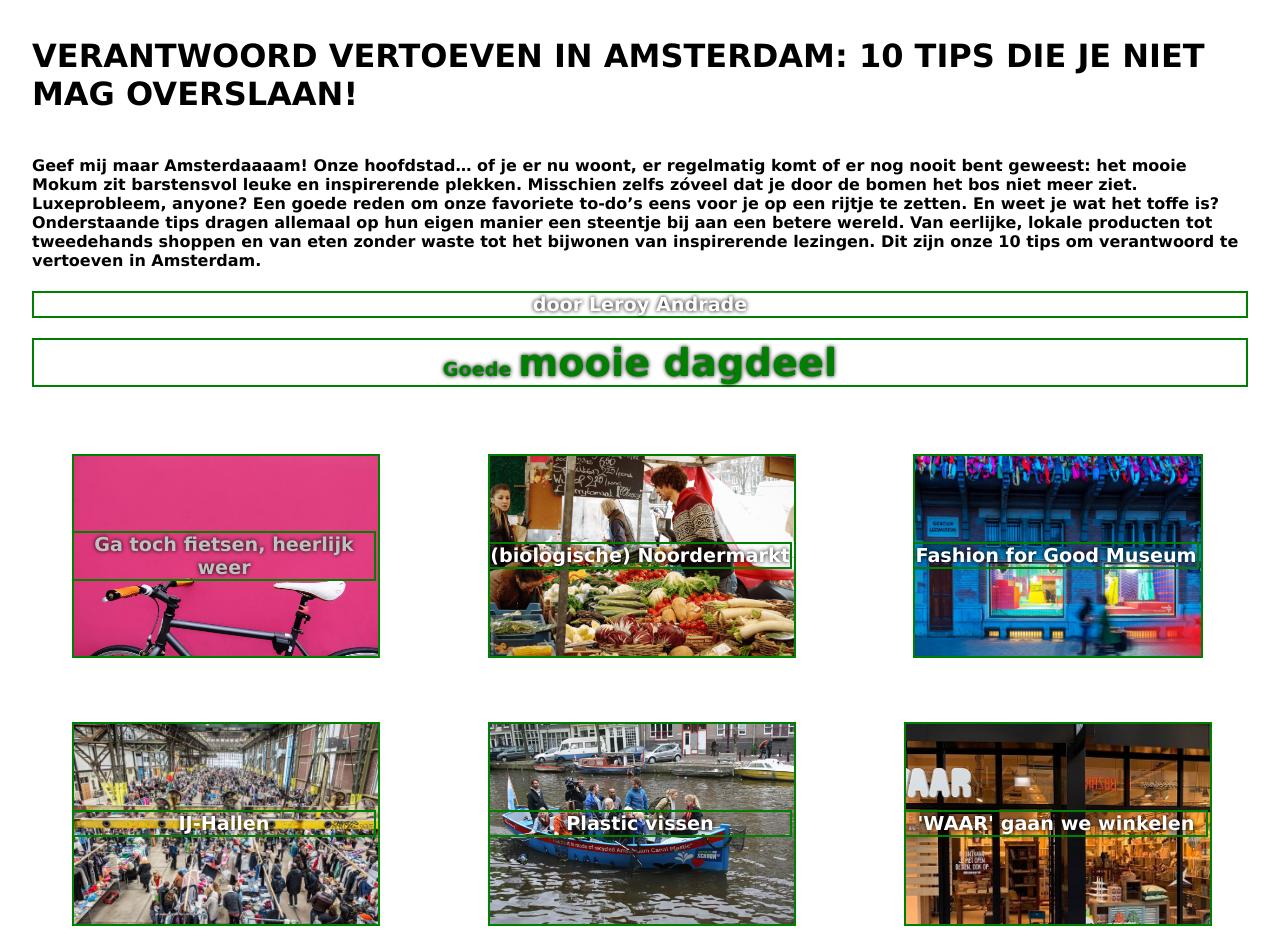
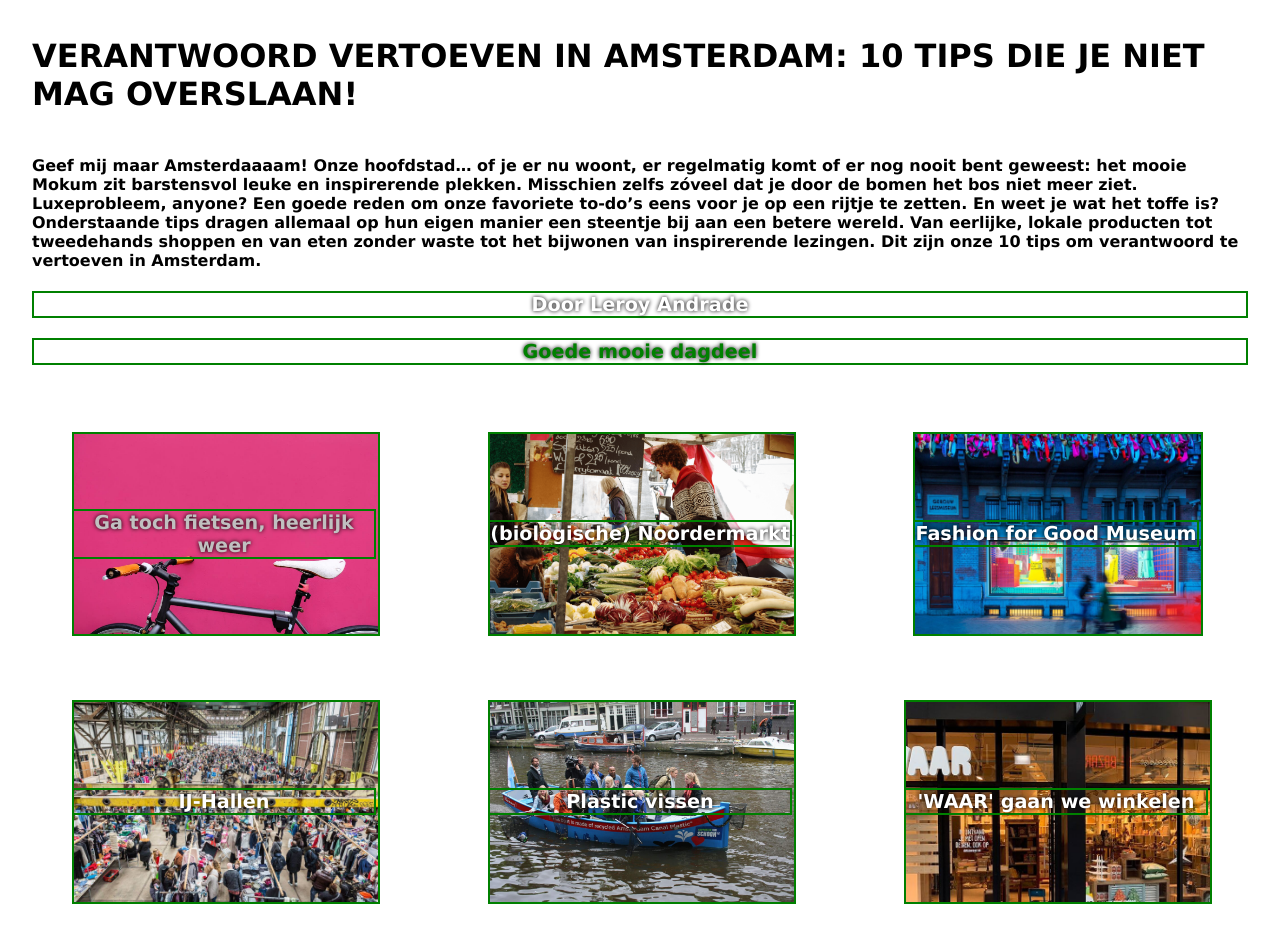
Before and after one commit to LeroyAndrade/L2-p1-BEM-intro, a plain HTML site: page index.html in a window 1280 px wide. Shown: the top 945 px of the page. Drawn offline with Linux system fonts and the light colour scheme.

Commit message:
+valide HTML
+valide HTML

```diff
--- a/index.html
+++ b/index.html
@@ -11,9 +11,9 @@
 <header>
     <h1>VERANTWOORD VERTOEVEN IN AMSTERDAM: 10 TIPS DIE JE NIET MAG OVERSLAAN!</h1>
     <h4>Geef mij maar Amsterdaaaam! Onze hoofdstad… of je er nu woont, er regelmatig komt of er nog nooit bent geweest: het mooie Mokum zit barstensvol leuke en inspirerende plekken. Misschien zelfs zóveel dat je door de bomen het bos niet meer ziet.  Luxeprobleem, anyone? Een goede reden om onze favoriete to-do’s eens voor je op een rijtje te zetten. En weet je wat het toffe is? Onderstaande tips dragen allemaal op hun eigen manier een steentje bij aan een betere wereld. Van eerlijke, lokale producten tot tweedehands shoppen en van eten zonder waste tot het bijwonen van inspirerende lezingen. Dit zijn onze 10 tips om verantwoord te vertoeven in Amsterdam.</h4>
-    <p>door Leroy Andrade</p>
+    <p>Door Leroy Andrade</p>
 <!--beetje BEM-->
-    <p class="info info__text">Goede <span class="__text-Groot">mooie dagdeel</span></p>
+    <p class="info info__text">Goede <span class="info__text-Groot">mooie dagdeel</span></p>
 <!--beetje BEM-->
 </header>
 <main>
```
